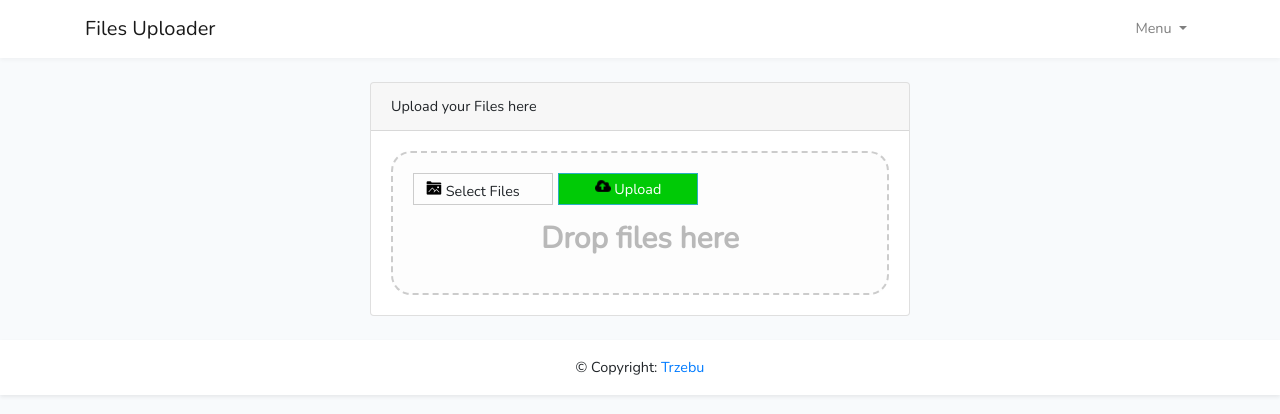
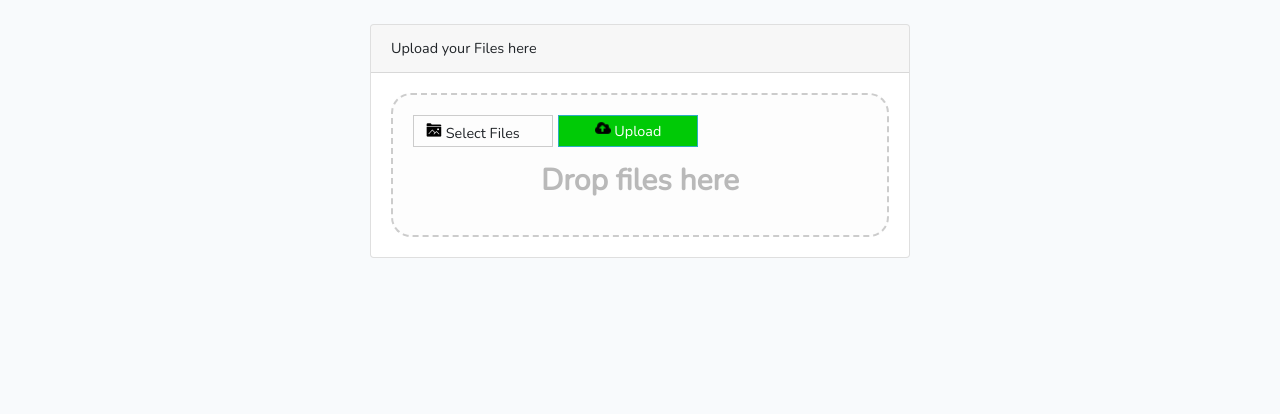
Before and after one commit to npullen2000/fileupload, a plain HTML site: page front/index.html in a window 1280 px wide. Drawn offline with nearby package versions, Linux system fonts and the light colour scheme.

Commit message:
Update index.html

```diff
--- a/front/index.html
+++ b/front/index.html
@@ -32,39 +32,6 @@
 
 <body>
     <div id="app">
-        <nav class="navbar navbar-expand-md navbar-light navbar-laravel">
-            <div class="container">
-                <a class="navbar-brand" href="/">
-                    <!-- App name -->
-                    Files Uploader
-                </a>
-                <button class="navbar-toggler" type="button" data-toggle="collapse" data-target="#navbarSupportedContent" aria-controls="navbarSupportedContent" aria-expanded="false" aria-label="Menu">
-                    <span class="navbar-toggler-icon"></span>
-                </button>
-
-                <div class="collapse navbar-collapse" id="navbarSupportedContent">
-                    <!-- Left Side Of Navbar -->
-                    <ul class="navbar-nav mr-auto">
-
-                    </ul>
-
-                    <!-- Right Side Of Navbar -->
-                    <ul class="navbar-nav ml-auto">
-                        <li class="nav-item dropdown">
-                            <a id="navbarDropdown" class="nav-link dropdown-toggle" href="#" role="button" data-toggle="dropdown" aria-haspopup="true" aria-expanded="false" v-pre>
-                                Menu <span class="caret"></span>
-                            </a>
-
-                            <div class="dropdown-menu dropdown-menu-right" aria-labelledby="navbarDropdown">
-                                <a class="dropdown-item" href="https://trzebu.github.io/Files-uploader/">Project documentation</a>
-                                <a class="dropdown-item" href="https://github.com/Trzebu">My GitHub</a>
-                            </div>
-                        </li>
-                    </ul>
-                </div>
-            </div>
-        </nav>
-
         <main class="py-4">
             <div class="container">
                 <div class="row justify-content-center">
@@ -108,12 +75,6 @@
 <!-- Footer -->
 <footer class="page-footer font-small bg-white shadow-sm">
 
-  <!-- Copyright -->
-  <div class="footer-copyright text-center py-3">
-    © Copyright: <a href="https://github.com/Trzebu"> Trzebu</a>
-  </div>
-  <!-- Copyright -->
-
 </footer>
 <!-- Footer -->
 
```
